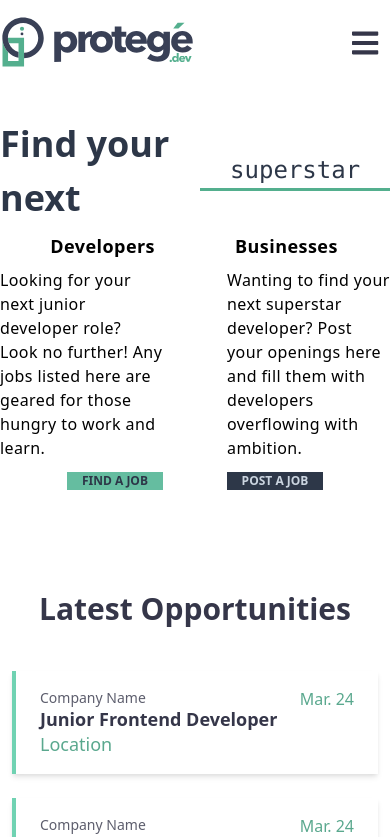
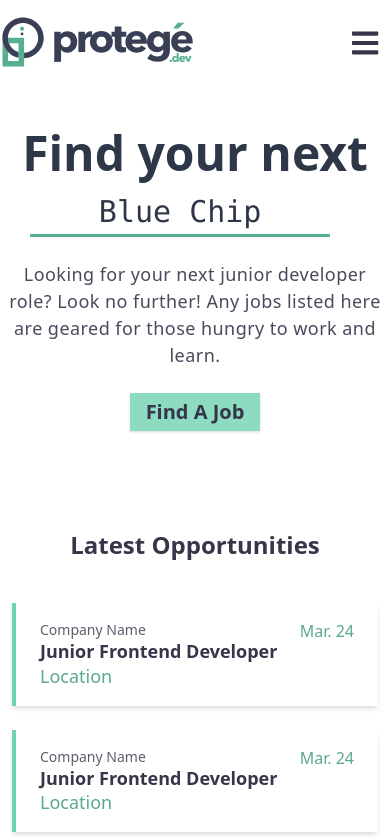
Before and after one commit to ProjectProtege/protege, a React (Create React App) app: page / in a window 390 px wide. Shown: the top 837 px of the page. Built offline with nearby package versions, Linux system fonts and the light colour scheme.

Commit message:
Minor style changes and responsive doo-dads

```diff
--- a/src/assets/tailwind.css
+++ b/src/assets/tailwind.css
@@ -5,7 +5,7 @@
 /*--Buttons--*/
 
 .btn {
-  @apply px-4 py-1 font-bold shadow opacity-75 transition-transform duration-200 transform
+  @apply px-4 py-1 font-bold shadow transition-transform duration-200 transform
 }
 
 .btn-teal {
@@ -17,5 +17,5 @@
 }
 
 .btn:hover {
-  @apply shadow-md opacity-100 scale-105
+  @apply shadow-md scale-105
 }
--- a/src/components/FindYourNext.js
+++ b/src/components/FindYourNext.js
@@ -2,7 +2,7 @@ import React, { useState } from 'react'
 
 
 const FindYourNext = () => {
-    const nextWords = ["10x'er", "opportunity", "superstar", "time to shine"]
+    const nextWords = ["10x'er", "Opportunity", "Blue Chip", "Moment", "Prospect"]
     const [word, setWord] = useState(0)
     setTimeout( () => {
         setWord((word + 1 ) % nextWords.length)
@@ -10,9 +10,10 @@ const FindYourNext = () => {
 
     return (
         <div className='flex justify-center mt-8'>
-            <div className='flex items-center'>
-                <div className='flex-col text-gray-800 font-bold text-4xl'>Find your next</div>
-                <div className="flex flex-col text-gray-800 text-center text-2xl  ml-2 font-mono w-64" style={{borderBottom: '3px solid #54AF8E'}}>{nextWords[word]}</div>
+            <div className='md:flex items-center'>
+                <div className='flex-col text-gray-800 font-bold text-5xl'>Find your next </div>
+
+                <div className="flex flex-col text-gray-800 text-center text-3xl  ml-2 font-mono" style={{borderBottom: '3px solid #54AF8E', width: 300}}>{nextWords[word]}</div>
             </div>
         </div>
     )
--- a/src/components/JobTemplate.js
+++ b/src/components/JobTemplate.js
@@ -9,27 +9,23 @@ const JobTemplate = ({props}) => {
   <div className=''>
     {/* Needs Link back to Job List */}
     {/* <a href='#'>Back to Job List </a> */}
-    <h1 className='mt-12 text-gray-800 font-bold text-2xl'>{props.positionTitle || 'Position Title'}, {props.company || "Company Name"}</h1>
-    <p className='mt-8 text-gray-600 '>
+    <h1 className='mt-12 text-blue-500 font-bold text-2xl'>{props.positionTitle || 'Position Title'}, {props.company || "Company Name"}</h1>
+    <p className='mt-8 text-blue-300 '>
       {props.aboutTheJob || 'Lorem ipsum dolor sit amet, consectetur adipiscing elit, sed do eiusmod tempor incididunt ut labore et dolore magna aliqua. Ut enim ad minim veniam, quis nostrud exercitation ullamco laboris nisi ut aliquip ex ea commodo consequat. Duis aute irure dolor in reprehenderit in voluptate velit esse cillum dolore eu fugiat nulla pariatur. Excepteur sint occaecat cupidatat non proident, sunt in culpa qui officia deserunt mollit anim id est laborum.'}
-      {/* Lorem ipsum dolor sit amet, consectetur adipiscing elit, sed do eiusmod tempor incididunt ut labore et dolore magna aliqua. Ut enim ad minim veniam, quis nostrud exercitation ullamco laboris nisi ut aliquip ex ea commodo consequat. Duis aute irure dolor in reprehenderit in voluptate velit esse cillum dolore eu fugiat nulla pariatur. Excepteur sint occaecat cupidatat non proident, sunt in culpa qui officia deserunt mollit anim id est laborum.
-      <br />
-      <br />
-      Lorem ipsum dolor sit amet, consectetur adipiscing elit, sed do eiusmod tempor incididunt ut labore et dolore magna aliqua. Ut enim ad minim veniam, quis nostrud exercitation ullamco laboris nisi ut aliquip ex ea commodo consequat. Duis aute irure dolor in reprehenderit in voluptate velit esse cillum dolore eu fugiat nulla pariatur. Excepteur sint occaecat cupidatat non proident, sunt in culpa qui officia deserunt mollit anim id est laborum. */}
     </p>
-    <h2 className='mt-8 text-gray-800 font-bold text-2xl'>Requirements</h2>
-      <ul className='list-disc list-inside mt-8 text-gray-600 '>
+    <h2 className='mt-8 text-blue-500 font-bold text-2xl'>Requirements</h2>
+      <ul className='list-disc list-inside mt-8 text-blue-300 '>
         {requirements}
       </ul>
-    <h3 className='mt-8 text-gray-800 font-bold text-2xl'>Responsibilities</h3>
-    <ul className='list-disc list-inside mt-8 text-gray-600 '>
+    <h3 className='mt-8 text-blue-500 font-bold text-2xl'>Responsibilities</h3>
+    <ul className='list-disc list-inside mt-8 text-blue-300 '>
       {responsibilities}
     </ul>
-    <h4 className='mt-8 text-gray-800 font-bold text-2xl'>Benefits</h4>
-    <ul className='list-disc list-inside mt-8 text-gray-600 '>
+    <h4 className='mt-8 text-blue-500 font-bold text-2xl'>Benefits</h4>
+    <ul className='list-disc list-inside mt-8 text-blue-300 '>
       {benefits}
     </ul>
-    <button className='mt-8 text-gray-800 bg-teal-500 font-bold px-6'>Apply</button>
+    <button className='btn btn-teal mt-8'>Apply</button>
   </div>)
 }
 
--- a/src/pages/Home.js
+++ b/src/pages/Home.js
@@ -5,27 +5,13 @@ import JobCard from '../components/JobCard'
 const Home = () => (
   <div>
     <FindYourNext />
-    <div className='flex justify-center'>
-      <div className='mr-8'>
-        <div className='flex max-w-sm flex-col'>
-          <div className='m-2 text-right font-bold text-lg tracking-wide'>Developers</div>
-          <p className='tracking-wide font-light'>Looking for your next junior developer role? Look no further! Any jobs listed here are geared for those hungry to work and learn.</p>
-          <div className='flex justify-end'>
-            <button className='w-24 bg-teal-600 mt-3 px-2 text-xs uppercase font-bold text-gray-800'>Find A Job</button>
-          </div>
-        </div>
-      </div>
-      <div className='ml-8'>
-        <div className='flex max-w-sm flex-col'>
-          <div className='m-2 text-left font-bold text-lg tracking-wide'>Businesses</div>
-          <p className='tracking-wide font-light'>Wanting to find your next superstar developer? Post your openings here and fill them with developers overflowing with ambition.</p>
-          <button className='w-24 bg-gray-800 mt-3 px-2 text-xs uppercase font-bold text-gray-400'>Post A Job</button>
-        </div>
-      </div>
+    <div className='flex md:w-3/4 flex-col text-center mx-auto mt-6'>
+      <p className='tracking-wide font-light md:w-3/4 mx-auto text-lg text-blue-400 mb-6'>Looking for your next junior developer role? Look no further! Any jobs listed here are geared for those hungry to work and learn.</p>
+      <button className='btn btn-teal mx-auto text-xl'>Find A Job</button>
     </div>
 
     <div className="my-24 mx-auto px-3" style={{maxWidth: 680}}>
-      <h2 className="text-center text-3xl text-blue-500 font-bold mb-10">
+      <h2 className="text-center text-2xl text-blue-500 font-bold mb-10">
         Latest Opportunities
       </h2>
 
--- a/src/pages/individual-job.js
+++ b/src/pages/individual-job.js
@@ -17,8 +17,9 @@ const fakeJob = {
 
 
 const IndividualJobPage = () => (
-  <div className='flex flex-col mx-auto justify-center max-w-2xl'>
-    <Link className="flex  items-center text-teal-600 mt-12" to={ROUTES.HOME}>
+  <div className='flex flex-col mx-auto justify-center'>
+    <div className="lg:w-3/5 mx-auto">
+      <Link className="flex items-center text-teal-600 mt-12" to={ROUTES.HOME}>
       <svg viewBox="0 0 14 15" className='w-4 h-4 fill-current' xmlns="http://www.w3.org/2000/svg">
         <path d="M11.7852 12.5625C10.4727 13.875 8.8776 14.5312 7 14.5312C5.1224 14.5312 3.51823 13.875 2.1875 12.5625C0.875 11.2318 0.21875 9.6276 0.21875 7.75C0.21875 5.8724 0.875 4.27734 2.1875 2.96484C3.51823 1.63411 5.1224 0.96875 7 0.96875C8.8776 0.96875 10.4727 1.63411 11.7852 2.96484C13.1159 4.27734 13.7812 5.8724 13.7812 7.75C13.7812 9.6276 13.1159 11.2318 11.7852 12.5625ZM7.79297 10.5938L5.71484 8.625H10.7188C10.901 8.625 11.056 8.5612 11.1836 8.43359C11.3112 8.30599 11.375 8.15104 11.375 7.96875V7.53125C11.375 7.34896 11.3112 7.19401 11.1836 7.06641C11.056 6.9388 10.901 6.875 10.7188 6.875H5.71484L7.79297 4.90625C7.92057 4.77865 7.98438 4.6237 7.98438 4.44141C7.98438 4.24089 7.92057 4.07682 7.79297 3.94922L7.49219 3.64844C7.36458 3.52083 7.20964 3.45703 7.02734 3.45703C6.84505 3.45703 6.6901 3.52083 6.5625 3.64844L2.95312 7.28516C2.82552 7.41276 2.76172 7.56771 2.76172 7.75C2.76172 7.93229 2.82552 8.08724 2.95312 8.21484L6.5625 11.8516C6.6901 11.9792 6.84505 12.043 7.02734 12.043C7.20964 12.043 7.36458 11.9792 7.49219 11.8516L7.79297 11.5508C7.92057 11.4232 7.98438 11.2682 7.98438 11.0859C7.98438 10.8854 7.92057 10.7214 7.79297 10.5938Z" />
       </svg>
@@ -28,6 +29,7 @@ const IndividualJobPage = () => (
       </Link>
       <JobTemplate props={fakeJob}/>
     </div>
+  </div>
 )
 
 export default IndividualJobPage
```
Also changed, not shown: src/assets/main.css. Lines whose indentation alone changed are shown as unchanged.
